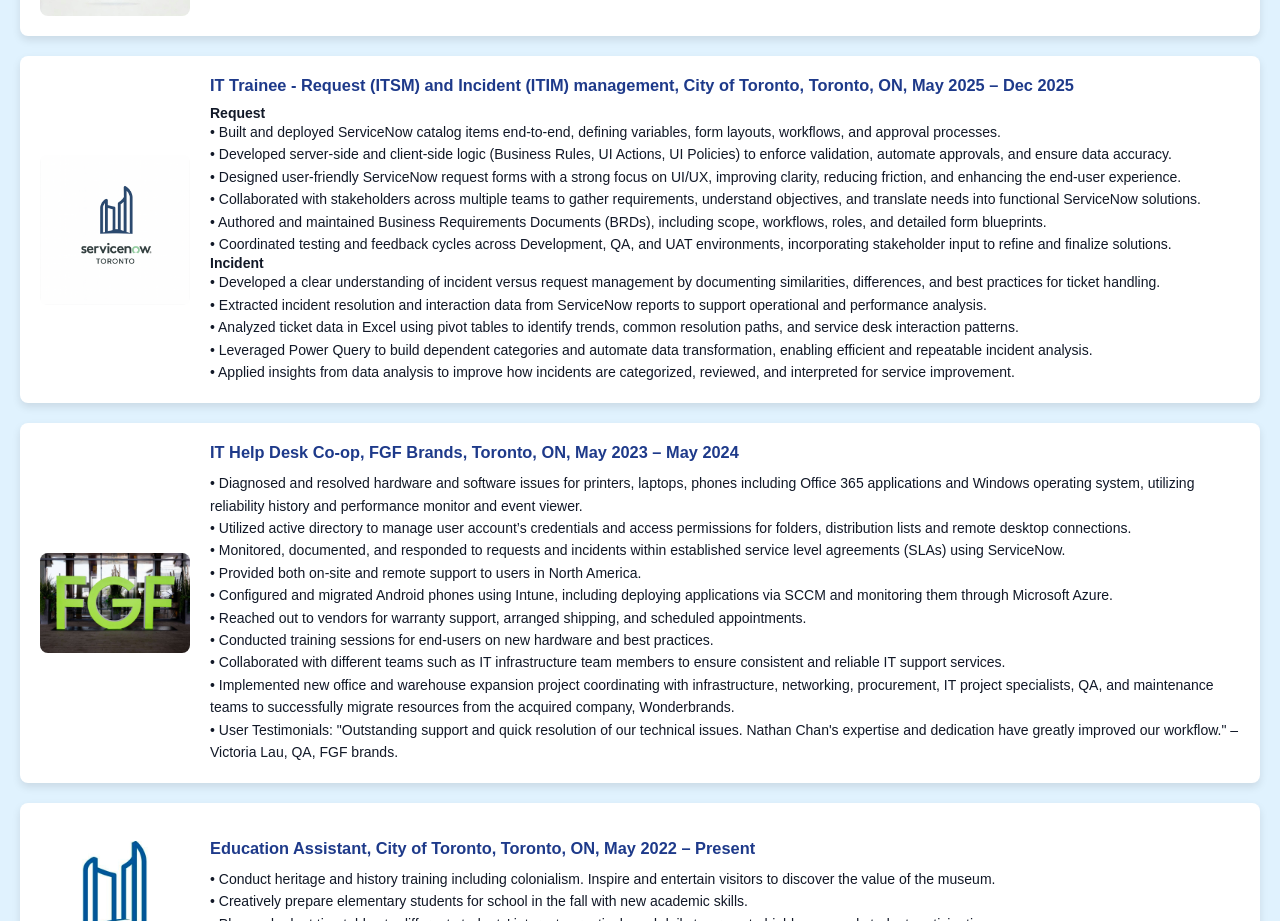
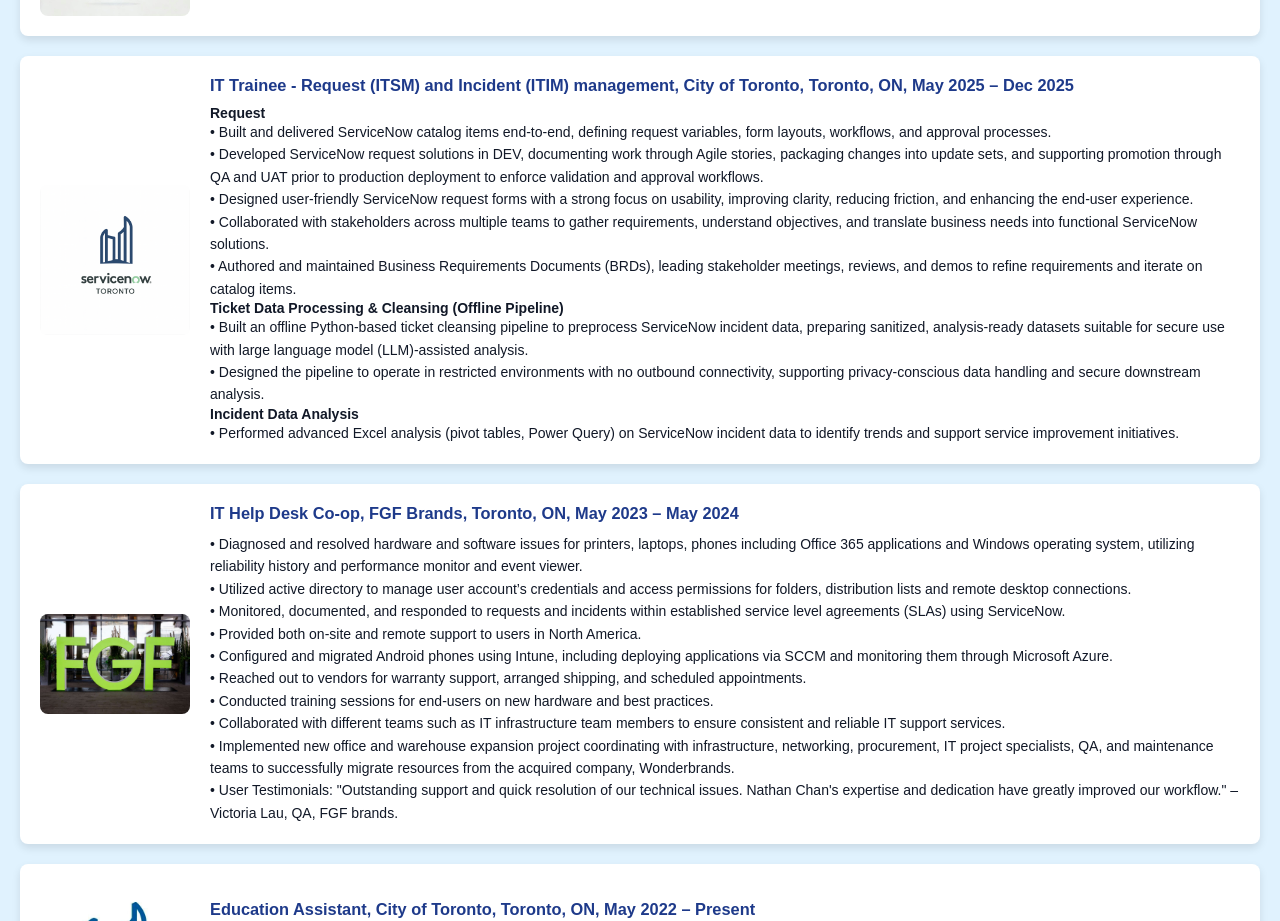
Before and after one commit to NatlC/React, a React (Create React App) app: page / in a window 1280 px wide. Shown: the part 1012-1933 px from the top of the page. Built offline with nearby package versions, Linux system fonts and the light colour scheme.

Commit message:
edited new COT section

```diff
--- a/src/pages/Home.js
+++ b/src/pages/Home.js
@@ -159,20 +159,21 @@
         <img src={newestexperienceCityTorontoImage} alt="IT Trainee, COT" className="section-image" />
         <div className="section-text">
           <h3>IT Trainee - Request (ITSM) and Incident (ITIM) management, City of Toronto, Toronto, ON, May 2025 – Dec 2025</h3>
-          <h4>Request</h4>
-            <p>• Built and deployed ServiceNow catalog items end-to-end, defining variables, form layouts, workflows, and approval processes.</p>
-            <p>• Developed server-side and client-side logic (Business Rules, UI Actions, UI Policies) to enforce validation, automate approvals, and ensure data accuracy.</p>
-            <p>• Designed user-friendly ServiceNow request forms with a strong focus on UI/UX, improving clarity, reducing friction, and enhancing the end-user experience.</p>
-            <p>• Collaborated with stakeholders across multiple teams to gather requirements, understand objectives, and translate needs into functional ServiceNow solutions.</p>
-            <p>• Authored and maintained Business Requirements Documents (BRDs), including scope, workflows, roles, and detailed form blueprints.</p>
-            <p>• Coordinated testing and feedback cycles across Development, QA, and UAT environments, incorporating stakeholder input to refine and finalize solutions.</p>
+            <h4>Request</h4>
+              <p>• Built and delivered ServiceNow catalog items end-to-end, defining request variables, form layouts, workflows, and approval processes.</p>
+              <p>• Developed ServiceNow request solutions in DEV, documenting work through Agile stories, packaging changes into update sets, and supporting promotion through QA and UAT prior to production deployment to enforce validation and approval workflows.</p>
+              <p>• Designed user-friendly ServiceNow request forms with a strong focus on usability, improving clarity, reducing friction, and enhancing the end-user experience.</p>
+              <p>• Collaborated with stakeholders across multiple teams to gather requirements, understand objectives, and translate business needs into functional ServiceNow solutions.</p>
+              <p>• Authored and maintained Business Requirements Documents (BRDs), leading stakeholder meetings, reviews, and demos to refine requirements and iterate on catalog items.</p>
 
-          <h4>Incident</h4>
-            <p>• Developed a clear understanding of incident versus request management by documenting similarities, differences, and best practices for ticket handling.</p>
-            <p>• Extracted incident resolution and interaction data from ServiceNow reports to support operational and performance analysis.</p>
-            <p>• Analyzed ticket data in Excel using pivot tables to identify trends, common resolution paths, and service desk interaction patterns.</p>
-            <p>• Leveraged Power Query to build dependent categories and automate data transformation, enabling efficient and repeatable incident analysis.</p>
-            <p>• Applied insights from data analysis to improve how incidents are categorized, reviewed, and interpreted for service improvement.</p>
+              <h4>Ticket Data Processing &amp; Cleansing (Offline Pipeline)</h4>
+
+              <p>• Built an offline Python-based ticket cleansing pipeline to preprocess ServiceNow incident data, preparing sanitized, analysis-ready datasets suitable for secure use with large language model (LLM)-assisted analysis.</p>
+              <p>• Designed the pipeline to operate in restricted environments with no outbound connectivity, supporting privacy-conscious data handling and secure downstream analysis.</p>
+
+              <h4>Incident Data Analysis</h4>
+              <p>• Performed advanced Excel analysis (pivot tables, Power Query) on ServiceNow incident data to identify trends and support service improvement initiatives.</p>
+
         </div>
       </section>
 
```
